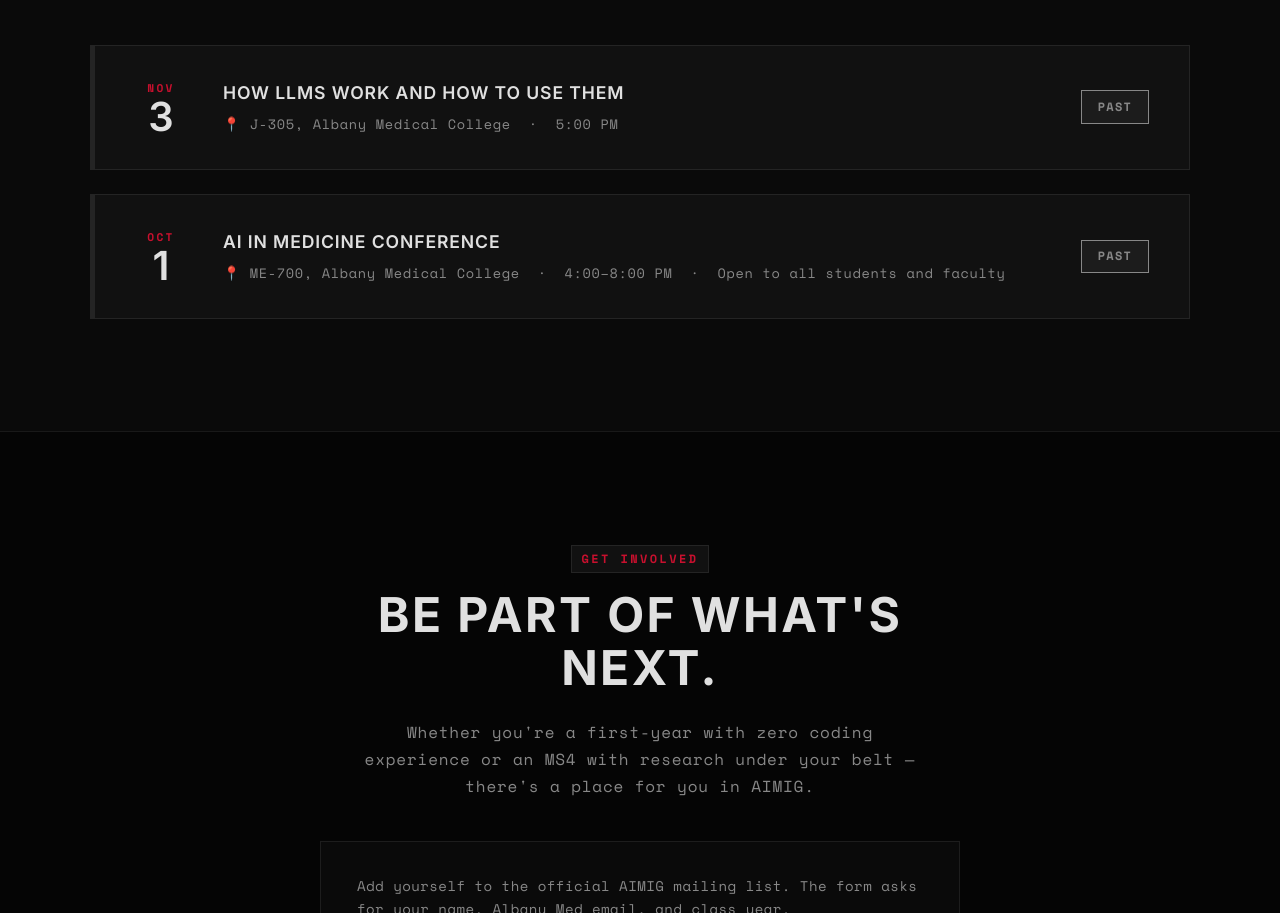
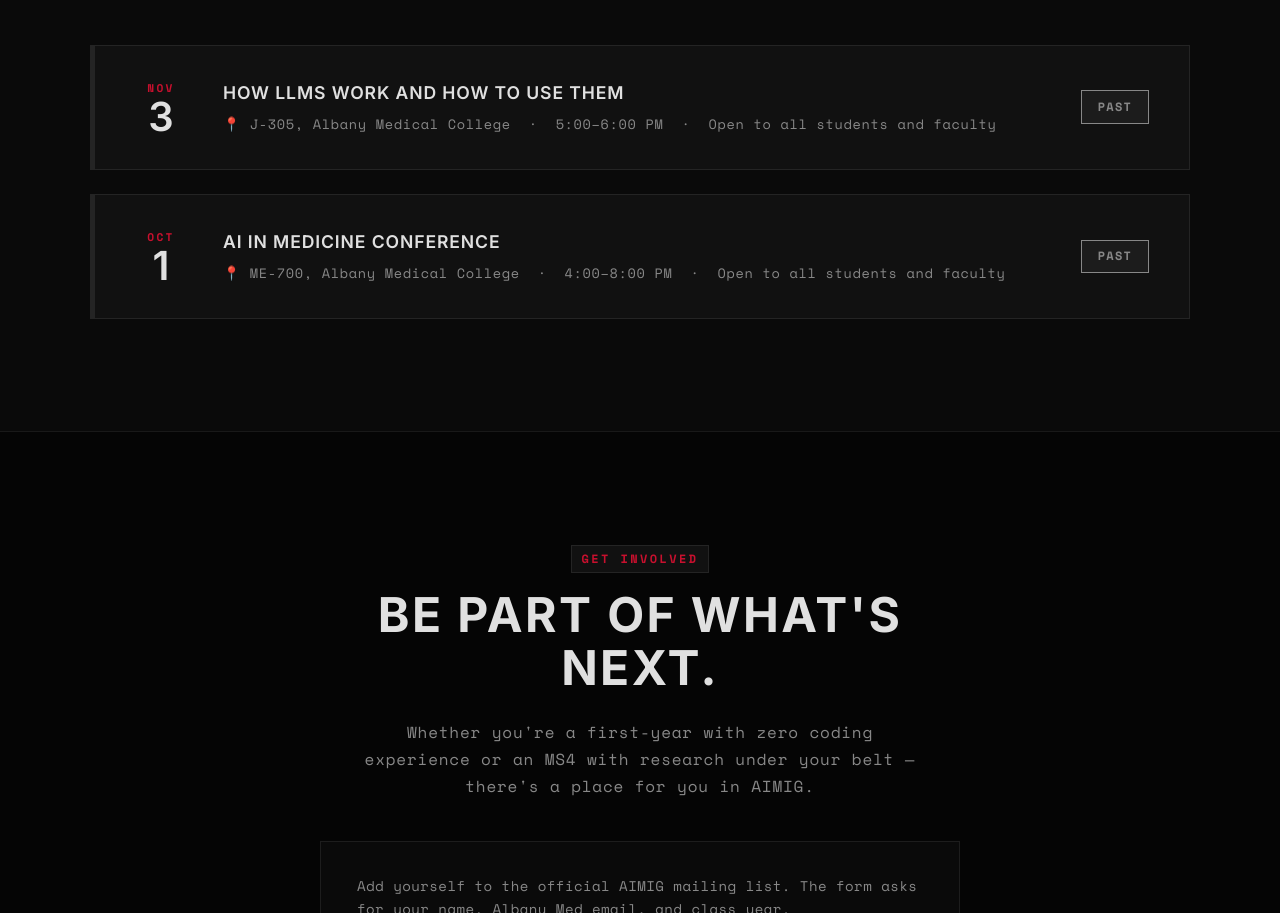
Before and after one commit to AI-in-Medicine-at-AMC/AIMIG-Website, a plain HTML site: page index.html in a window 1280 px wide. Shown: the part 2822-3735 px from the top of the page. Drawn offline with nearby package versions, Linux system fonts and the light colour scheme.

Commit message:
Update LLM event time and audience

```diff
--- a/index.html
+++ b/index.html
@@ -1019,7 +1019,7 @@
           </div>
           <div>
             <div class="event-title">How LLMs Work and How to Use Them</div>
-            <div class="event-meta">📍 J-305, Albany Medical College &nbsp;·&nbsp; 5:00 PM</div>
+            <div class="event-meta">📍 J-305, Albany Medical College &nbsp;·&nbsp; 5:00–6:00 PM &nbsp;·&nbsp; Open to all students and faculty</div>
           </div>
           <span class="event-badge badge-past">Past</span>
         </div>
```
